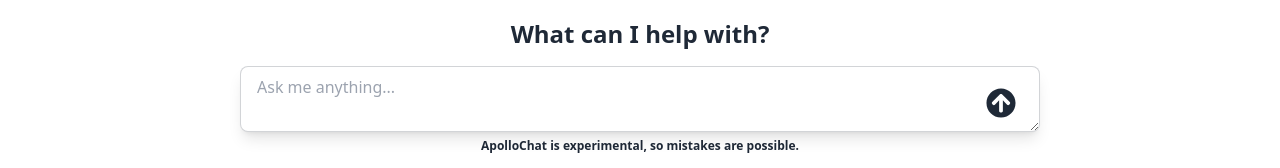
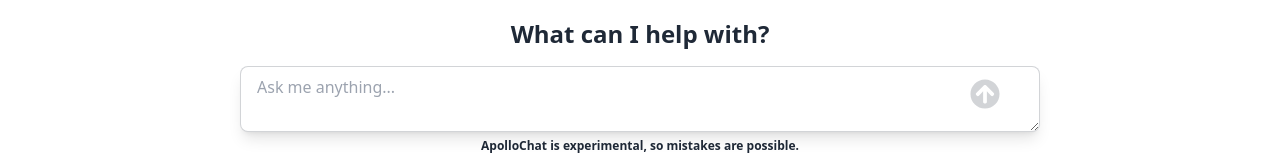
Before and after one commit to misbahulhoq/arbanpublicschool, a Next.js app: page /apollochat in a window 1280 px wide. Shown: the part 777-945 px from the top of the page. Built offline with nearby package versions, Linux system fonts and the light colour scheme; no server answers.

Commit message:
updated training data and added btn disable logic

```diff
--- a/public/data/teachersInfo.ts
+++ b/public/data/teachersInfo.ts
@@ -21,7 +21,7 @@ export const teachersInfo = `
 #### **👩‍🏫 List of Teachers at Arban Public School**
 
 - **Md Anower Hossain**
-    - The principal of Arban Public School.
+    - The principal and the founder of Arban Public School.
 
 - **Akhi Haque**
  - **Subjects Taught:** Religion, English
--- a/src/app/apollochat/page.tsx
+++ b/src/app/apollochat/page.tsx
@@ -103,8 +103,8 @@ const ChatPromptForm = () => {
         </div>
         <button
           type="submit"
-          className="absolute bottom-5 right-6"
-          disabled={loading}
+          className={`btn absolute bottom-5 right-6 border-none !bg-base-100 !shadow-none`}
+          disabled={loading || prompt.length < 1}
         >
           {loading ? (
             <span className="loading loading-spinner loading-md"></span>
```
